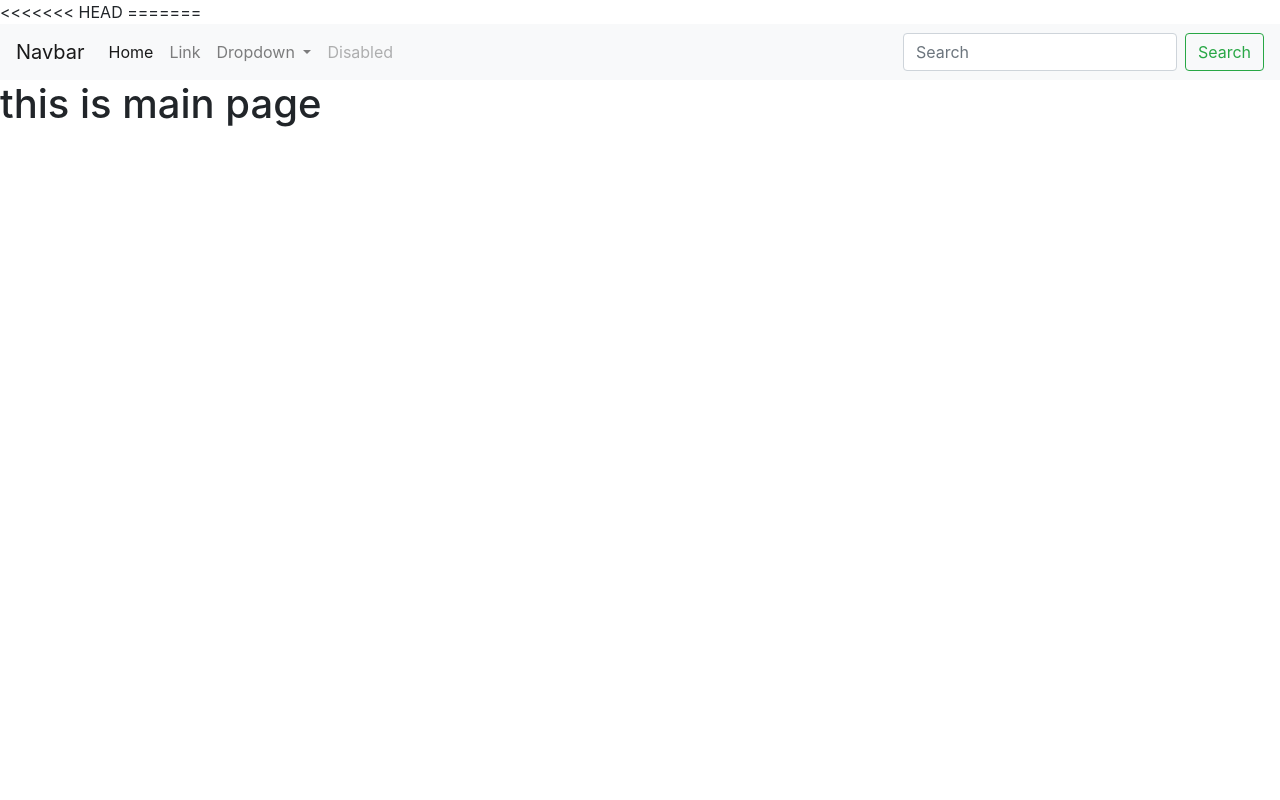
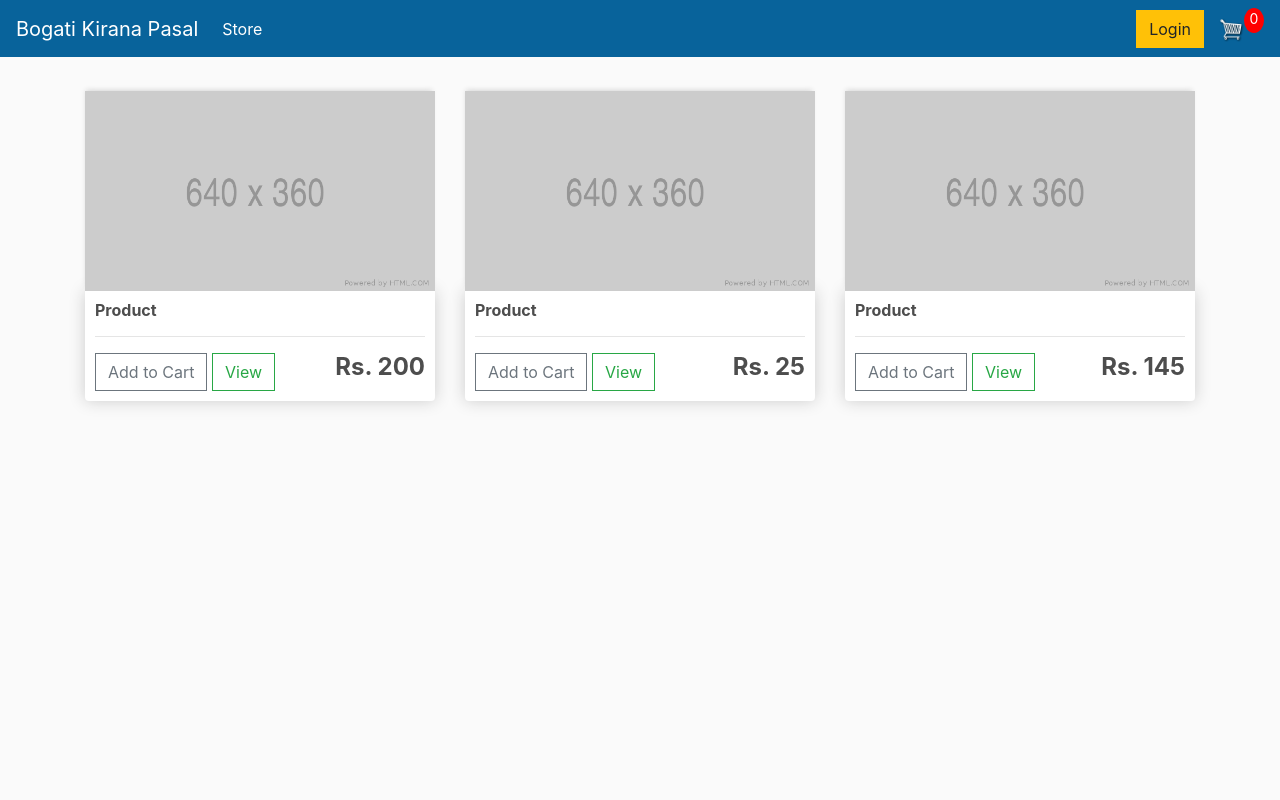
Before and after one commit to Sundarkhanal/Ecommerce_website_12_OJT, a Django app: page / in a window 1280 px wide. Run offline with Django 5.2, Linux system fonts and the light colour scheme; some libraries are stand-ins or nearby versions.

Commit message:
HTML DESIGNING

```diff
--- a/ecommerce_website/ecommerce_website/settings.py
+++ b/ecommerce_website/ecommerce_website/settings.py
@@ -11,6 +11,7 @@ https://docs.djangoproject.com/en/5.0/ref/settings/
 """
 
 from pathlib import Path
+
 import os
 
 # Build paths inside the project like this: BASE_DIR / 'subdir'.
--- /dev/null
+++ b/ecommerce_website/static/css/main.css
@@ -0,0 +1,99 @@
+body{
+	background-color: hsl(0, 0%, 98%);
+}
+
+h1,h2,h3,h4,h5,h6{
+	color:hsl(0, 0%, 30%);
+}
+
+.box-element{
+	box-shadow:hsl(0, 0%, 80%) 0 0 16px;
+	background-color: #fff;
+	border-radius: 4px;
+	padding: 10px;
+}
+
+.thumbnail{
+	width: 100%;
+	height: 200px;
+	-webkit-box-shadow: -1px -3px 5px -2px rgba(214,214,214,1);
+    -moz-box-shadow: -1px -3px 5px -2px rgba(214,214,214,1);
+    box-shadow: -1px -3px 5px -2px rgba(214,214,214,1);
+}
+
+.product{
+	border-radius: 0 0 4px 4px;
+}
+
+.bg-dark{
+	background-color: hsl(203, 90%, 32%)!important;
+}
+
+#cart-icon{
+	width:25px;
+	display: inline-block;
+	margin-left: 15px;
+}
+
+#cart-total{
+	display: block;
+	text-align: center;
+	color:#fff;
+	background-color: red;
+	width: 20px;
+	height: 25px;
+	border-radius: 50%;
+	font-size: 14px;
+}
+
+.col-lg-4, .col-lg-6, .col-lg-8, .col-lg-12{
+	margin-top: 10px;
+}
+
+.btn{
+	border-radius: 0;
+}
+
+.row-image{
+	width: 100px;
+}
+
+.form-field{
+	width:250px;
+	display: inline-block;
+	padding: 5px;
+}
+
+.cart-row{
+	display: flex;
+    align-items: flex-stretch;
+    padding-bottom: 10px;
+    margin-bottom: 10px;
+    border-bottom: 1px solid #ececec;
+
+}
+
+.quantity{
+	display: inline-block;
+	font-weight: 700;
+	padding-right:10px;
+
+
+}
+
+.chg-quantity{
+	width: 12px;
+	cursor: pointer;
+	display: block;
+	margin-top: 5px;
+	transition:.1s;
+}
+
+.chg-quantity:hover{
+	opacity: .6;
+}
+
+
+.hidden{
+	display: none!important;
+}
--- a/ecommerce_website/store/templates/store/cart.html
+++ b/ecommerce_website/store/templates/store/cart.html
@@ -1,8 +1,5 @@
-<<<<<<< HEAD
-=======
 {% extends 'store/main.html' %}
 {% load static %}
 {% block content %}
-     <h3>Store</h3>
+     <h3>Cart</h3>
 {% endblock content %}
->>>>>>> dbefba69cf14e00a04063d9c9bf2d02be134a89e
--- a/ecommerce_website/store/templates/store/checkout.html
+++ b/ecommerce_website/store/templates/store/checkout.html
@@ -1,8 +1,5 @@
-<<<<<<< HEAD
-=======
 {% extends 'store/main.html' %}
 {% load static %}
 {% block content %}
-     <h3>Store</h3>
+     <h3>Checkout</h3>
 {% endblock content %}
->>>>>>> dbefba69cf14e00a04063d9c9bf2d02be134a89e
--- a/ecommerce_website/store/templates/store/main.html
+++ b/ecommerce_website/store/templates/store/main.html
@@ -2,7 +2,7 @@
 {% load static %}
 <html>
 <head>
-	<title>Ecom</title>
+	<title>E-commerce</title>
 
 	<meta name="viewport" content="width=device-width, initial-scale=1, maximum-scale=1, minimum-scale=1" />
 
@@ -13,8 +13,8 @@
 </head>
 <body>
 
-    <nav class="navbar navbar-expand-lg navbar-light bg-light">
-        <a class="navbar-brand" href="#">Navbar</a>
+    <nav class="navbar navbar-expand-lg navbar-dark bg-dark">
+        <a class="navbar-brand" href="{% url 'store' %}">Bogati Kirana Pasal</a>
         <button class="navbar-toggler" type="button" data-toggle="collapse" data-target="#navbarSupportedContent" aria-controls="navbarSupportedContent" aria-expanded="false" aria-label="Toggle navigation">
           <span class="navbar-toggler-icon"></span>
         </button>
@@ -22,32 +22,27 @@
         <div class="collapse navbar-collapse" id="navbarSupportedContent">
           <ul class="navbar-nav mr-auto">
             <li class="nav-item active">
-              <a class="nav-link" href="#">Home <span class="sr-only">(current)</span></a>
+                <a class="nav-link" href="{% url 'store' %}">Store<span class="sr-only">(current)</span></a>
             </li>
-            <li class="nav-item">
-              <a class="nav-link" href="#">Link</a>
-            </li>
-            <li class="nav-item dropdown">
-              <a class="nav-link dropdown-toggle" href="#" id="navbarDropdown" role="button" data-toggle="dropdown" aria-haspopup="true" aria-expanded="false">
-                Dropdown
-              </a>
-              <div class="dropdown-menu" aria-labelledby="navbarDropdown">
-                <a class="dropdown-item" href="#">Action</a>
-                <a class="dropdown-item" href="#">Another action</a>
-                <div class="dropdown-divider"></div>
-                <a class="dropdown-item" href="#">Something else here</a>
-              </div>
-            </li>
-            <li class="nav-item">
-              <a class="nav-link disabled" href="#">Disabled</a>
-            </li>
-          </ul>
-          <form class="form-inline my-2 my-lg-0">
-            <input class="form-control mr-sm-2" type="search" placeholder="Search" aria-label="Search">
-            <button class="btn btn-outline-success my-2 my-sm-0" type="submit">Search</button>
-          </form>
+            </ul>
+            <div class="form-inline my-2 my-lg-0">
+                <a href="#"class="btn btn-warning">Login</a>
+
+                <a href="{% url 'cart' %}">
+                   <img  id="cart-icon" src="{% static 'images/cart.png' %}">
+               </a>
+               <p id="cart-total">0</p>
         </div>
       </nav>
+     <div class="container">
+            <br>
+            {% block content %}
+
+
+            {% endblock content %}
+         </div>
+
+
 	<script src="https://code.jquery.com/jquery-3.4.1.slim.min.js" integrity="sha384-J6qa4849blE2+poT4WnyKhv5vZF5SrPo0iEjwBvKU7imGFAV0wwj1yYfoRSJoZ+n" crossorigin="anonymous"></script>
 
 	<script src="https://cdn.jsdelivr.net/npm/popper.js@1.16.0/dist/umd/popper.min.js" integrity="sha384-Q6E9RHvbIyZFJoft+2mJbHaEWldlvI9IOYy5n3zV9zzTtmI3UksdQRVvoxMfooAo" crossorigin="anonymous"></script>
@@ -55,4 +50,3 @@
 	<script src="https://stackpath.bootstrapcdn.com/bootstrap/4.4.1/js/bootstrap.min.js" integrity="sha384-wfSDF2E50Y2D1uUdj0O3uMBJnjuUD4Ih7YwaYd1iqfktj0Uod8GCExl3Og8ifwB6" crossorigin="anonymous"></script>
 </body>
 </html>
-<h1> this is main page </h1>
--- a/ecommerce_website/store/templates/store/store.html
+++ b/ecommerce_website/store/templates/store/store.html
@@ -1,8 +1,45 @@
-<<<<<<< HEAD
-=======
 {% extends 'store/main.html' %}
 {% load static %}
 {% block content %}
-     <h3>Store</h3>
+	<div class="row">
+		<div class="col-lg-4">
+			<img class="thumbnail" src="{% static 'images/placeholder.png' %}">
+			<div class="box-element product">
+				<h6><strong>Product</strong></h6>
+				<hr>
+
+				<button  class="btn btn-outline-secondary add-btn">Add to Cart</button>
+				<a class="btn btn-outline-success" href="#">View</a>
+				<h4 style="display: inline-block; float: right"><strong>Rs. 200</strong></h4>
+
+			</div>
+		</div>
+
+		<div class="col-lg-4">
+			<img class="thumbnail" src="{% static 'images/placeholder.png' %}">
+			<div class="box-element product">
+				<h6><strong>Product</strong></h6>
+				<hr>
+
+				<button  class="btn btn-outline-secondary add-btn">Add to Cart</button>
+				<a class="btn btn-outline-success" href="#">View</a>
+				<h4 style="display: inline-block; float: right"><strong>Rs. 25</strong></h4>
+
+			</div>
+		</div>
+
+		<div class="col-lg-4">
+			<img class="thumbnail" src="{% static 'images/placeholder.png' %}">
+			<div class="box-element product">
+				<h6><strong>Product</strong></h6>
+				<hr>
+
+				<button  class="btn btn-outline-secondary add-btn">Add to Cart</button>
+				<a class="btn btn-outline-success" href="#">View</a>
+				<h4 style="display: inline-block; float: right"><strong>Rs. 145</strong></h4>
+
+			</div>
+		</div>
+	</div>
+
 {% endblock content %}
->>>>>>> dbefba69cf14e00a04063d9c9bf2d02be134a89e
```
Also changed, not shown: ecommerce_website/static/images/cart.png (added), ecommerce_website/static/images/placeholder.png (added).
